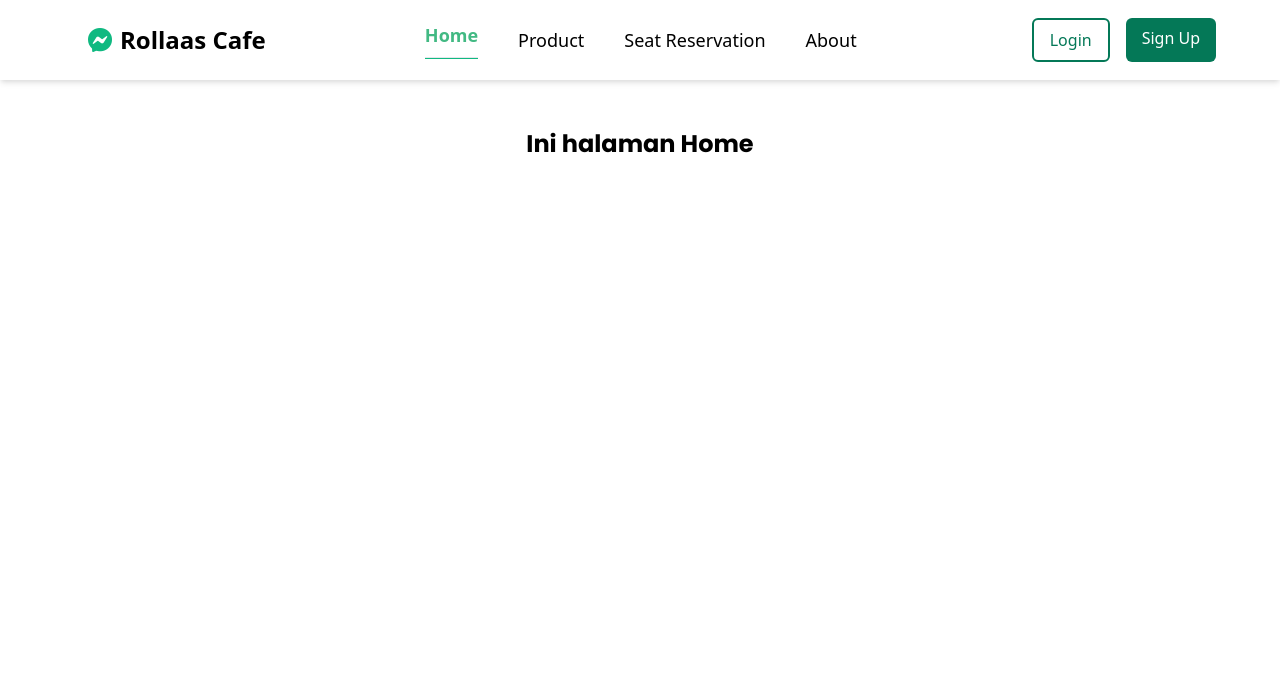
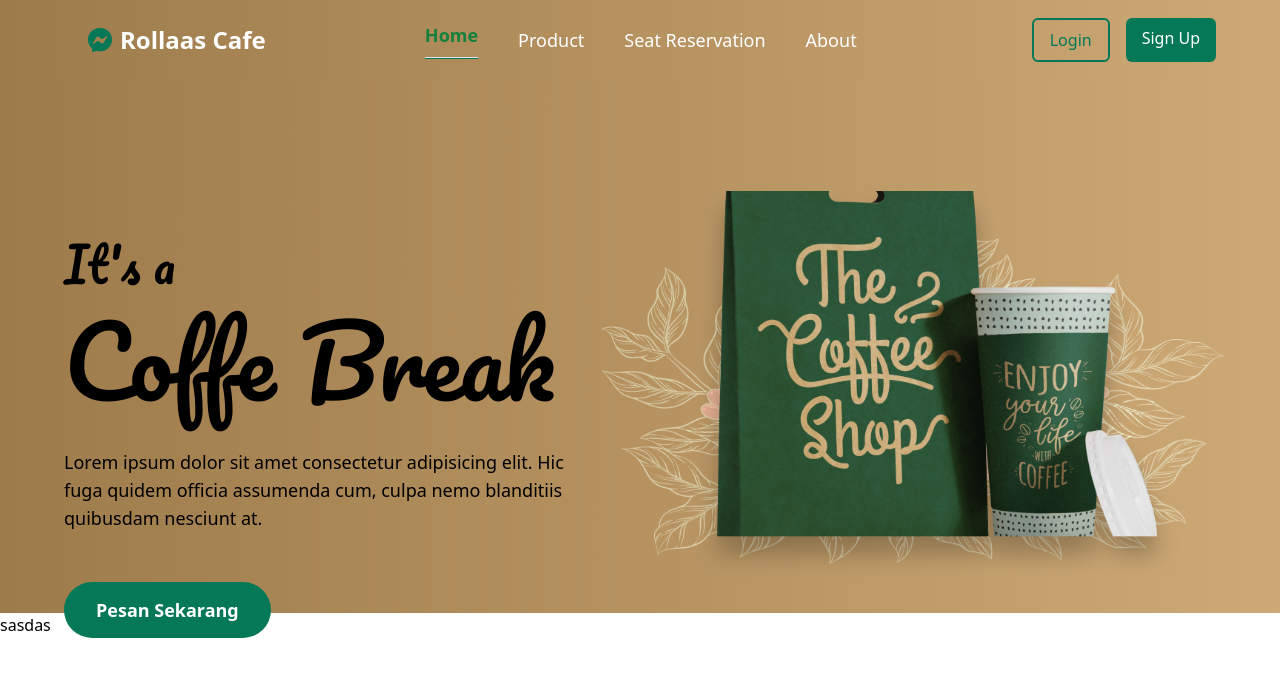
Before and after one commit to Rianto21/Rollaascafe.github.io, a Vue app: page / in a window 1280 px wide. Shown: the top 676 px of the page. Built offline with nearby package versions, Linux system fonts and the light colour scheme.

Commit message:
create hero and fix modal props

```diff
--- a/public/index.html
+++ b/public/index.html
@@ -9,6 +9,7 @@
     <link rel="preconnect" href="https://fonts.googleapis.com">
     <link rel="preconnect" href="https://fonts.gstatic.com" crossorigin>
     <link href="https://fonts.googleapis.com/css2?family=Poppins:ital,wght@0,100;0,200;0,300;0,400;0,500;0,600;0,700;0,800;0,900;1,100;1,200;1,300;1,400;1,500;1,600;1,700;1,800;1,900&display=swap" rel="stylesheet">
+    <link href="https://fonts.googleapis.com/css2?family=Pacifico&display=swap" rel="stylesheet">
     <link rel="stylesheet" href="https://cdn.jsdelivr.net/npm/bootstrap-icons@1.8.1/font/bootstrap-icons.css">
   </head>
   <body>
--- a/src/components/Hero.vue
+++ b/src/components/Hero.vue
@@ -1,5 +1,13 @@
 <template>
-
+    <div>
+        <img src="../assets/bg-hero.png" alt="hero background" class="w-full">
+    </div>
+    <div class="absolute left-16 top-[30%] max-w-lg">
+        <h3 class="font-pacifico text-5xl mb-6">It's a</h3>
+        <h1 class="font-pacifico text-8xl mb-10">Coffe Break</h1>
+        <p class="mb-16 text-lg">Lorem ipsum dolor sit amet consectetur adipisicing elit. Hic fuga quidem officia assumenda cum, culpa nemo blanditiis quibusdam nesciunt at.</p>
+        <router-link to="/product" class="text-white bg-green-700 py-4 px-8 rounded-full text-lg font-semibold">Pesan Sekarang</router-link>
+    </div>
 </template>
 
 <script>
--- a/src/components/ModalDialogScroll.vue
+++ b/src/components/ModalDialogScroll.vue
@@ -13,7 +13,7 @@
         class="px-10 py-5 shadow-md text-gray-700 font-semibold bg-white flex items-center justify-between"
       >
         <span>TERMS AND CONDITION</span>
-        <i class="bi bi-x text-2xl font-bold" @click="modal = false"></i>
+        <i class="bi bi-x text-2xl font-bold" @click="modals = false"></i>
       </div>
       <div
         class="text-gray-500 tex-sm px-10 pt-5 pb-24 text-justify flex flex-col gap-3 h-full overflow-y-scroll"
@@ -81,6 +81,11 @@
 export default {
   name: "ModalDialogScroll",
   components: {},
-  props: ['modal']
+  props: ['modal'],
+  data() {
+    return {
+      modals: modal,
+    }
+  }
 };
 </script>
--- a/src/components/Navbar.vue
+++ b/src/components/Navbar.vue
@@ -4,11 +4,11 @@
     :class="[isOpen ? 'h-full fixed' : 'h-auto static']"
   >
     <div
-      class="flex justify-between px-6 py-6 bg-white md:shadow-none"
+      class="flex justify-between px-6 py-6 md:shadow-none"
       :class="[isOpen ? 'shadow-none' : 'shadow']"
     >
       <router-link to="/" class="flex gap-2">
-        <span class="text-green-500 text-2xl">
+        <span class="text-green-700 text-2xl">
           <i class="bi bi-messenger"></i>
         </span>
         <h2 class="font-semibold text-xl md:text-2xl">Rollaas Cafe</h2>
@@ -18,24 +18,24 @@
       </span>
     </div>
     <ul
-      class="absolute md:static h-full w-full md:w-auto md:text-lg bg-white top-20 px-6 pt-6 md:pt-0 text-3xl flex flex-col md:flex-row gap-4 md:gap-6 xl:gap-10 font-bold transition-all duration-700 md:items-center md:font-medium"
+      class="absolute md:static h-full w-full md:w-auto md:text-lg top-20 px-6 pt-6 md:pt-0 text-3xl flex flex-col md:flex-row gap-4 md:gap-6 xl:gap-10 font-bold transition-all duration-700 md:items-center md:font-medium"
       :class="[isOpen ? 'left-0' : 'left-[-100%]']"
     >
       <li class="menu">
         <router-link to="/">Home</router-link>
-        <hr class="line mt-2 bg-green-500 h-[2px] hidden" />
+        <hr class="line mt-2 bg-green-700 h-[2px] hidden" />
       </li>
       <li class="menu">
         <router-link to="/product">Product</router-link>
-        <hr class="line mt-2 bg-green-500 h-[2px] hidden" />
+        <hr class="line mt-2 bg-green-700 h-[2px] hidden" />
       </li>
       <li class="menu">
         <router-link to="/seatReservation">Seat Reservation</router-link>
-        <hr class="line mt-2 bg-green-500 h-[2px] hidden" />
+        <hr class="line mt-2 bg-green-700 h-[2px] hidden" />
       </li>
       <li class="menu">
         <router-link to="/about">About</router-link>
-        <hr class="line mt-2 bg-green-500 h-[2px] hidden" />
+        <hr class="line mt-2 bg-green-700 h-[2px] hidden" />
       </li>
       <li class="flex gap-4 mt-4">
         <router-link
@@ -78,7 +78,7 @@ export default {
 
 <style>
 .menu a.router-link-exact-active {
-  color: #42b983;
+  color: #15803d;
   font-weight: 600;
 }
 
--- a/src/views/Home.vue
+++ b/src/views/Home.vue
@@ -1,18 +1,19 @@
 <template>
-  <Navbar />
-  <div id="home" class="font-poppins flex justify-center py-12 bg-base-200">
-        <h1 class="text-2xl font-bold">Ini halaman Home</h1>
-    </div>
+  <Navbar class="bg-gradient-to-r from-[#9E7B4B] to-[#CDA976] text-white"/>
+  <Hero />
+  <div class="bg-white w-full h-60">sasdas</div>
 </template>
 
 <script>
 
 import Navbar from '@/components/Navbar.vue';
+import Hero from '@/components/Hero.vue';
 
 export default {
   name: "Home",
   components: {
     Navbar,
+    Hero,
   },
 };
 </script>
--- a/src/views/Login.vue
+++ b/src/views/Login.vue
@@ -2,7 +2,7 @@
     <div id="login" class="font-poppins flex justify-center py-12 bg-base-200">
         <div class="md:w-1/3 px-10">
             <div class="flex flex-col items-center mb-8">
-                <img src="https://upload.wikimedia.org/wikipedia/commons/f/f1/Vue.png" alt="Logo Rollaas Cafe" class="
+                <img src="../assets/logo.png" alt="Logo Rollaas Cafe" class="
                 w-20">
                 <h1 class="text-3xl font-bold">Login with email</h1>
             </div>
--- a/src/views/Registration.vue
+++ b/src/views/Registration.vue
@@ -2,7 +2,7 @@
     <div id="registration" class="font-poppins flex justify-center py-12 bg-base-200">
         <div class="md:w-1/3 px-10">
             <div class="flex flex-col items-center mb-8">
-                <img src="https://upload.wikimedia.org/wikipedia/commons/f/f1/Vue.png" alt="Logo Rollaas Cafe" class="
+                <img src="../assets/logo.png" alt="Logo Rollaas Cafe" class="
                 w-20">
                 <h1 class="text-3xl font-bold">Creat Account</h1>
             </div>
--- a/tailwind.config.js
+++ b/tailwind.config.js
@@ -6,6 +6,7 @@ module.exports = {
     extend: {
       fontFamily: {
         poppins: ['Poppins'],
+        pacifico: ['Pacifico'],
       }
     },
   },
```
Also changed, not shown: src/assets/bg-hero.png (added).
